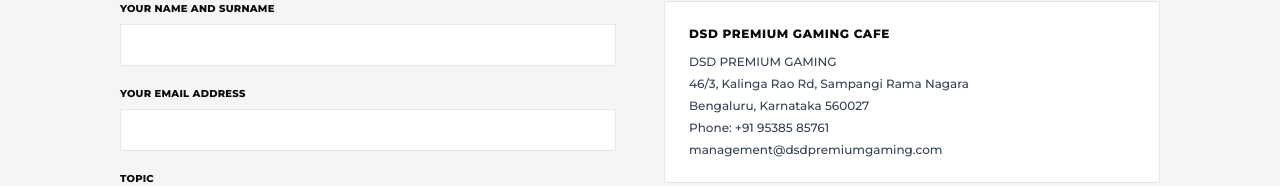
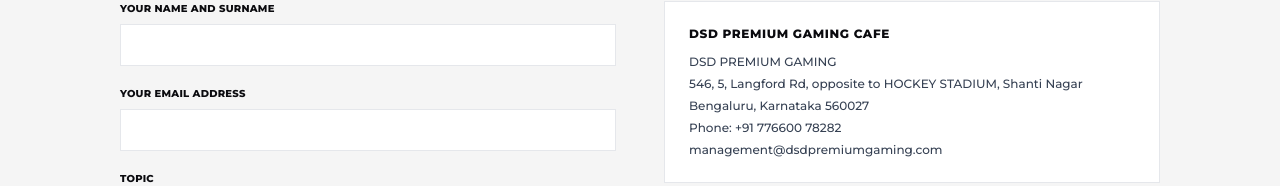
Before and after one commit to singhmanikesh/DSDGAMINGV2, a React (Vite) app: page / in a window 1280 px wide. Shown: the part 7645-7831 px from the top of the page. Built offline with nearby package versions, Linux system fonts and the light colour scheme.

Commit message:
changed address

```diff
--- a/src/app/components/contact-section.jsx
+++ b/src/app/components/contact-section.jsx
@@ -246,9 +246,9 @@
               </h3>
               <div className="space-y-1.5 text-gray-700" style={{ fontFamily: 'Montserrat, sans-serif' }}>
                 <p className="text-xs">DSD PREMIUM GAMING</p>
-                <p className="text-xs">46/3, Kalinga Rao Rd, Sampangi Rama Nagara</p>
+                <p className="text-xs">546, 5, Langford Rd, opposite to HOCKEY STADIUM, Shanti Nagar</p>
                 <p className="text-xs">Bengaluru, Karnataka 560027</p>
-                <p className="text-xs">Phone: +91 95385 85761</p>
+                <p className="text-xs">Phone: +91 776600 78282</p>
                 <p className="text-xs">management@dsdpremiumgaming.com</p>
               </div>
             </div>
```
